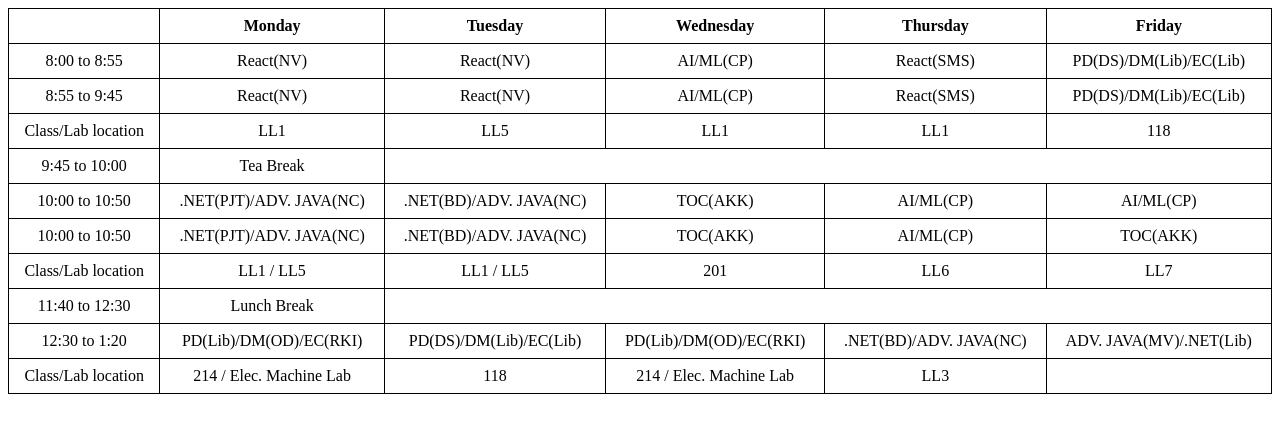
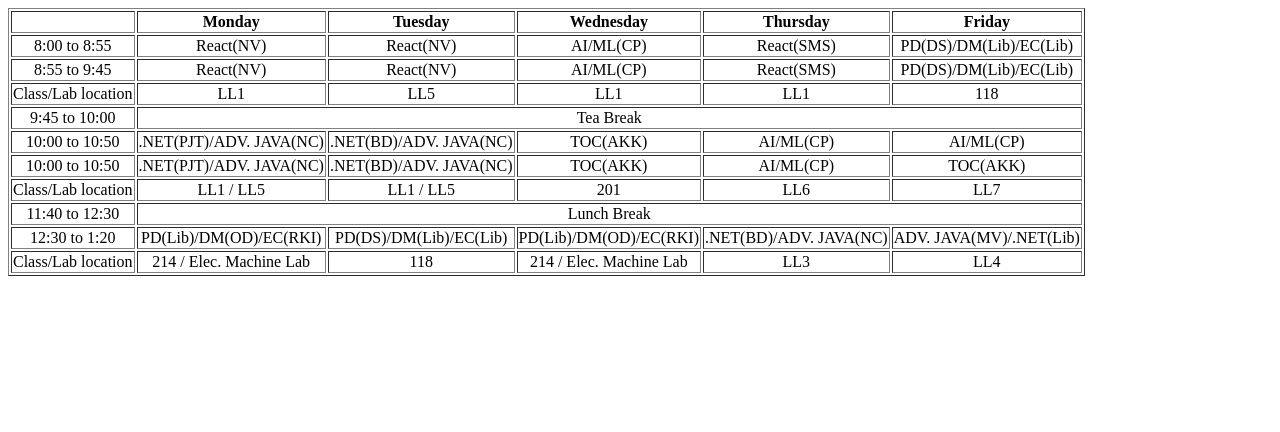
Before and after one commit to Urvisha1103/React, a React (Vite) app: page / in a window 1280 px wide. Shown: the top 432 px of the page. Built offline with nearby package versions, Linux system fonts and the light colour scheme.

Commit message:
final timeTable

```diff
--- a/src/TimeTable.css
+++ /dev/null
@@ -1,11 +0,0 @@
-table {
-    border: 1px solid black;
-    border-collapse: collapse;
-    width: 100%;
-  }
-
-  th, td {
-    border: 1px solid black;
-    padding: 8px;
-    text-align: center;
-  }
--- a/src/componentFolder/component4.jsx
+++ b/src/componentFolder/component4.jsx
@@ -1,12 +1,12 @@
 import * as React from "react";
-// import "./TimeTable.css";
 
 class TimeTable extends React.Component{
 
     render() {
         return (
             <div>
-            <table >
+            <table border = "1" style={ {textAlign: "center"}}>
+                <tbody>
                 <tr>
                     <th></th>
                     <th>Monday</th>
@@ -41,7 +41,7 @@ class TimeTable extends React.Component{
                 </tr>
                 <tr>
                     <td>9:45 to 10:00</td>
-                    <td>Tea Break</td>
+                    <td colSpan="5">Tea Break</td>
                 </tr>
                 <tr>
                     <td>10:00 to 10:50</td>
@@ -69,7 +69,7 @@ class TimeTable extends React.Component{
                 </tr>
                 <tr>
                     <td>11:40 to 12:30</td>
-                    <td>Lunch Break</td>
+                    <td colSpan= "5">Lunch Break</td>
                 </tr>
                 <tr>
                     <td>12:30 to 1:20</td>
@@ -85,7 +85,9 @@ class TimeTable extends React.Component{
                     <td>118</td>
                     <td>214 / Elec. Machine Lab</td>
                     <td>LL3</td>
+                    <td>LL4</td>
                 </tr>
+                </tbody>
             </table>
             </div>
         );
--- a/src/main.jsx
+++ b/src/main.jsx
@@ -2,7 +2,6 @@ import { StrictMode } from 'react'
 import { createRoot } from 'react-dom/client'
 //import Component1 from "./componentFolder/component1";
 //import InputTest from "./componentFolder/component3";
-import "./TimeTable.css";
 import TimeTable from "./componentFolder/component4";
 
 createRoot(document.getElementById('root')).render(
```
